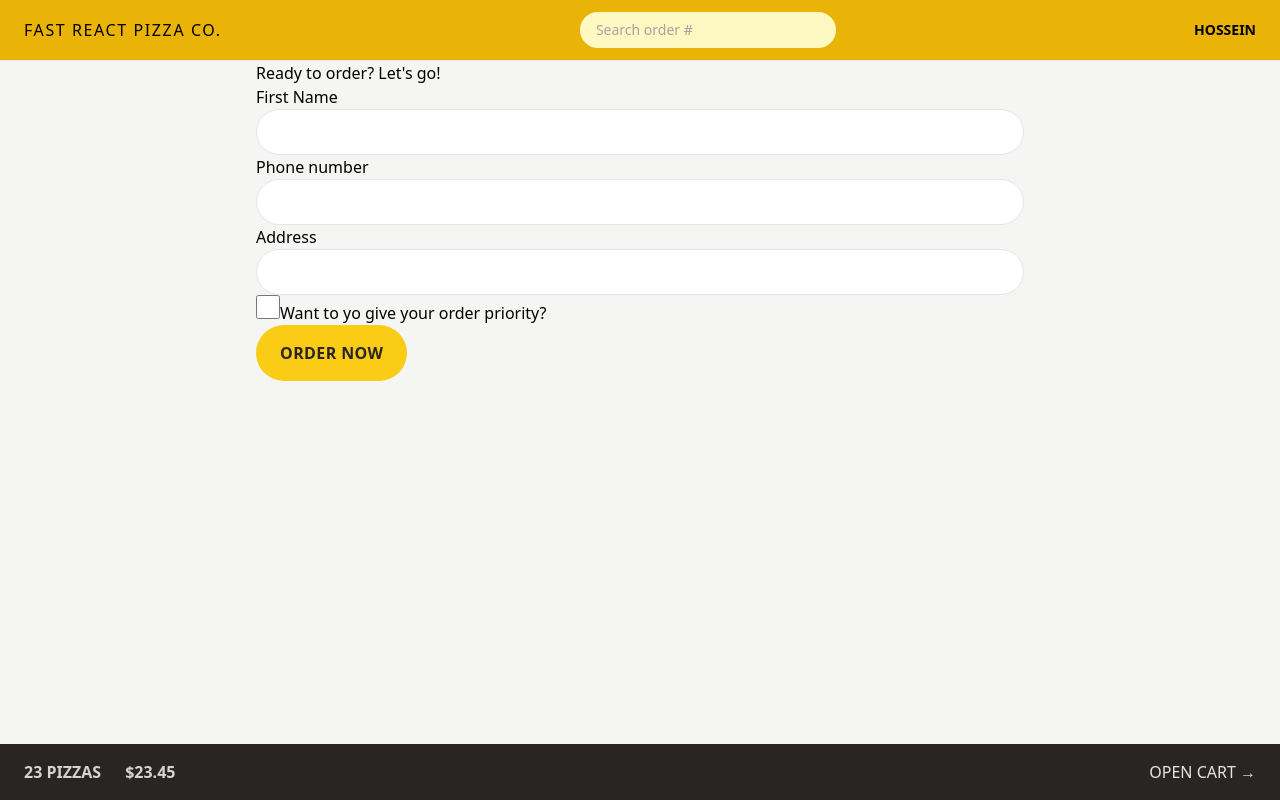
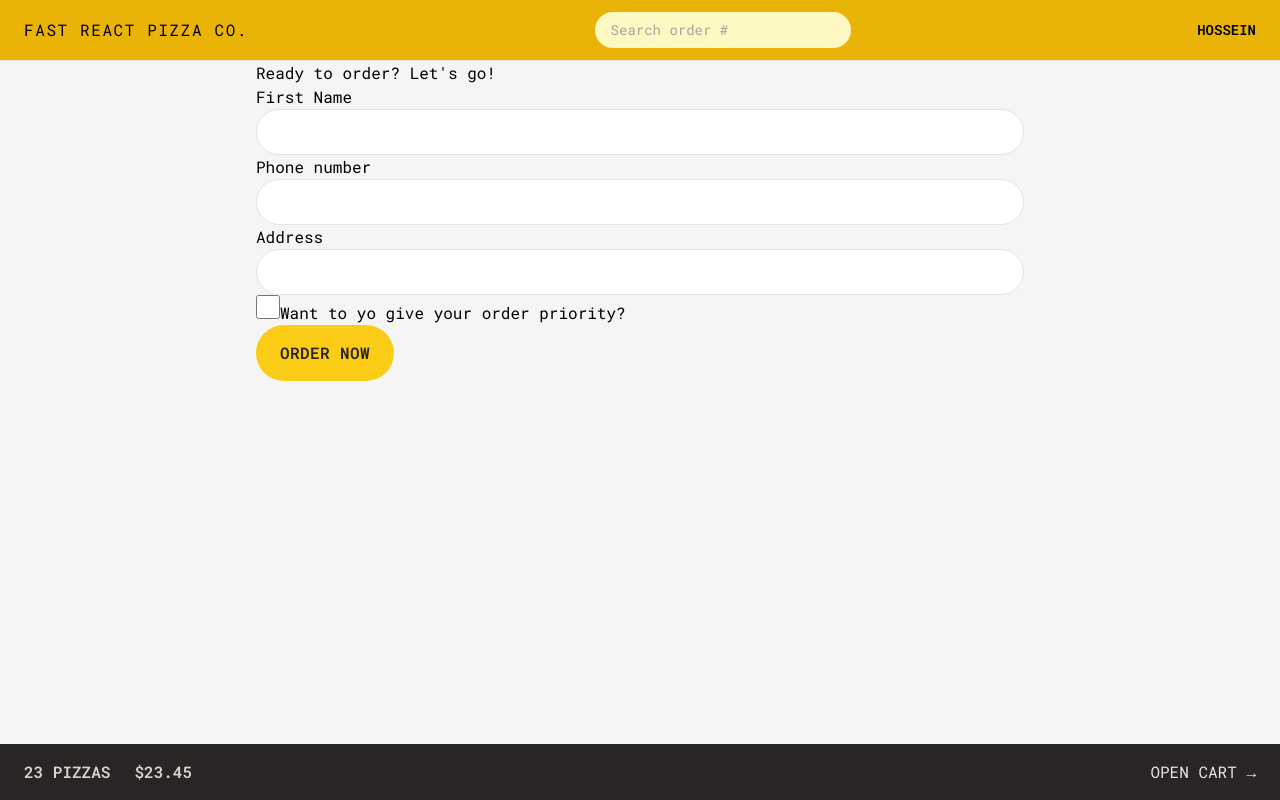
Before and after one commit to Hossein96Rz/React-pizza, a React (Vite) app: page /order/new in a window 1280 px wide. Built offline with nearby package versions, Linux system fonts and the light colour scheme.

Commit message:
some tailwind styles added

```diff
--- a/index.html
+++ b/index.html
@@ -5,6 +5,12 @@
     <link rel="icon" type="image/svg+xml" href="/vite.svg" />
     <meta name="viewport" content="width=device-width, initial-scale=1.0" />
     <title>fast react pizza</title>
+    <link rel="preconnect" href="https://fonts.googleapis.com" />
+    <link rel="preconnect" href="https://fonts.gstatic.com" crossorigin />
+    <link
+      href="https://fonts.googleapis.com/css2?family=Roboto+Mono:wght@300;400;500;600;700&display=swap"
+      rel="stylesheet"
+    />
   </head>
   <body class="text-sotne-700 bg-stone-100">
     <div id="root"></div>
--- a/src/features/cart/Cart.jsx
+++ b/src/features/cart/Cart.jsx
@@ -35,7 +35,7 @@
       <h2>Your cart, %NAME%</h2>
 
       <div>
-        <Button to="/order/new">Order pizzas</Button>
+        <Button to="/order/new" type='primary'>Order pizzas</Button>
         <button>Clear cart</button>
       </div>
     </div>
--- a/src/features/menu/Menu.jsx
+++ b/src/features/menu/Menu.jsx
@@ -7,7 +7,7 @@
   const menu = useLoaderData();
   console.log(menu);
   return (
-    <ul>
+    <ul className="divide-y divide-stone-200 px-2">
       {menu.map((pizza) => (
         <MenuItem pizza={pizza} key={pizza.id} />
       ))}
--- a/src/features/menu/MenuItem.jsx
+++ b/src/features/menu/MenuItem.jsx
@@ -1,16 +1,29 @@
 import { formatCurrency } from "./../../utils/helpers";
-
+import Button from "../../ui/Button";
 function MenuItem({ pizza }) {
   const { id, name, unitPrice, ingredients, soldOut, imageUrl } = pizza;
 
   return (
-    <li>
-      <img src={imageUrl} alt={name} />
-      <div>
-        <p>{name}</p>
-        <p>{ingredients.join(", ")}</p>
-        <div>
-          {!soldOut ? <p>{formatCurrency(unitPrice)}</p> : <p>Sold out</p>}
+    <li className="flex gap-4 py-2">
+      <img
+        src={imageUrl}
+        alt={name}
+        className={`h-24 ${soldOut ? "opacity-70 grayscale" : ""}`}
+      />
+      <div className="flex grow flex-col pt-1">
+        <p className="font-medium">{name}</p>
+        <p className="text-sm capitalize italic text-stone-500">
+          {ingredients.join(", ")}
+        </p>
+        <div className="mt-auto flex  items-center justify-between">
+          {!soldOut ? (
+            <p className="text-sm">{formatCurrency(unitPrice)}</p>
+          ) : (
+            <p className="text-sm font-medium uppercase text-stone-400">
+              Sold out
+            </p>
+          )}
+          <Button type="small">Add to cart</Button>
         </div>
       </div>
     </li>
--- a/src/features/order/CreateOrder.jsx
+++ b/src/features/order/CreateOrder.jsx
@@ -78,7 +78,7 @@
 
         <div>
           <input type="hidden" name="cart" value={JSON.stringify(cart)} />
-          <Button disabled={isSubmitting}>
+          <Button type='primary' disabled={isSubmitting}>
             {!isSubmitting ? "Order now" : "Placing order...."}
           </Button>
         </div>
--- a/src/features/user/CreateUser.jsx
+++ b/src/features/user/CreateUser.jsx
@@ -25,7 +25,7 @@
 
       {username !== "" && (
         <div>
-          <Button>Start ordering</Button>
+          <Button type='primary'>Start ordering</Button>
         </div>
       )}
     </form>
--- a/src/index.css
+++ b/src/index.css
@@ -6,11 +6,10 @@
   .input {
     @apply w-full rounded-full border border-stone-200 px-4 py-2 text-sm transition-all duration-300 placeholder:text-stone-400 focus:outline-none focus:ring focus:ring-yellow-400 md:px-6 md:py-3;
   }
-}
   .loader {
     width: 45px;
     aspect-ratio: 0.75;
-  --c: no-repeat linear-gradient(#333 0 0);
+    --c: no-repeat linear-gradient(theme(colors.stone.800) 0 0);
     background:
       var(--c) 0% 50%,
       var(--c) 50% 50%,
@@ -45,3 +44,4 @@
         100% 100%;
     }
   }
+}
--- a/src/ui/Button.jsx
+++ b/src/ui/Button.jsx
@@ -1,17 +1,21 @@
 import { Link } from "react-router-dom";
 
-function Button({ children, disabled, to }) {
-  const className =
-    "rounded-full bg-yellow-400 px-4 py-3 font-semibold uppercase tracking-wide text-stone-800 transition-colors duration-300 hover:bg-yellow-300 focus:bg-yellow-300 focus:outline-none focus:ring focus:ring-yellow-300 focus:ring-offset-2 disabled:cursor-not-allowed sm:px-6 sm:py-4";
+function Button({ children, disabled, to, type }) {
+  const base =
+    "rounded-full bg-yellow-400 font-semibold uppercase tracking-wide text-stone-800 transition-colors duration-300 hover:bg-yellow-300 focus:bg-yellow-300 focus:outline-none focus:ring focus:ring-yellow-300 focus:ring-offset-2 disabled:cursor-not-allowed ";
+  const styles = {
+    primary: base + " px-4 py-3 md:px-6 md:py-4",
+    small: base + " px-2 py-2 md:px-5 md:py-2.5 text-xs",
+  };
   if (to) {
     return (
-      <Link to={to} className={className}>
+      <Link to={to} className={styles[type]}>
         {children}
       </Link>
     );
   }
   return (
-    <button disabled={disabled} className={className}>
+    <button disabled={disabled} className={styles[type]}>
       {children}
     </button>
   );
--- a/src/ui/Header.jsx
+++ b/src/ui/Header.jsx
@@ -4,7 +4,7 @@
 
 function Header() {
   return (
-    <header className="flex items-center justify-between border-b border-stone-200 bg-yellow-500 px-4 py-3 uppercase sm:px-6">
+    <header className=" flex items-center justify-between border-b border-stone-200 bg-yellow-500 px-4 py-3 uppercase sm:px-6">
       <Link to="/" className="tracking-widest">
         Fast React Pizza Co.
       </Link>
--- a/src/ui/Loader.jsx
+++ b/src/ui/Loader.jsx
@@ -1,9 +1,9 @@
 function Loader() {
-    return (
-        <div className="loader">
-
-        </div>
-    )
+  return (
+    <div className="absolute inset-0  flex items-center justify-center bg-slate-200/20 backdrop-blur-sm">
+      <div className="loader"></div>
+    </div>
+  );
 }
 
-export default Loader
+export default Loader;
--- a/tailwind.config.js
+++ b/tailwind.config.js
@@ -1,8 +1,16 @@
 /** @type {import('tailwindcss').Config} */
+//eslint-disable-next-line
 export default {
-  content: ['./index.html', './src/**/*.{js,ts,jsx,tsx}'],
+  content: ["./index.html", "./src/**/*.{js,ts,jsx,tsx}"],
   theme: {
-    extend: {},
+    fontFamily: {
+      sans: "Roboto Mono, monospace",
+    },
+    extend: {
+      height: {
+        screen: '100dvh'
+      }
+    },
   },
   plugins: [],
 };
```
Also changed, not shown: src/ui/AppLayout.jsx (line endings or trailing spaces). Lines whose indentation alone changed are shown as unchanged.
